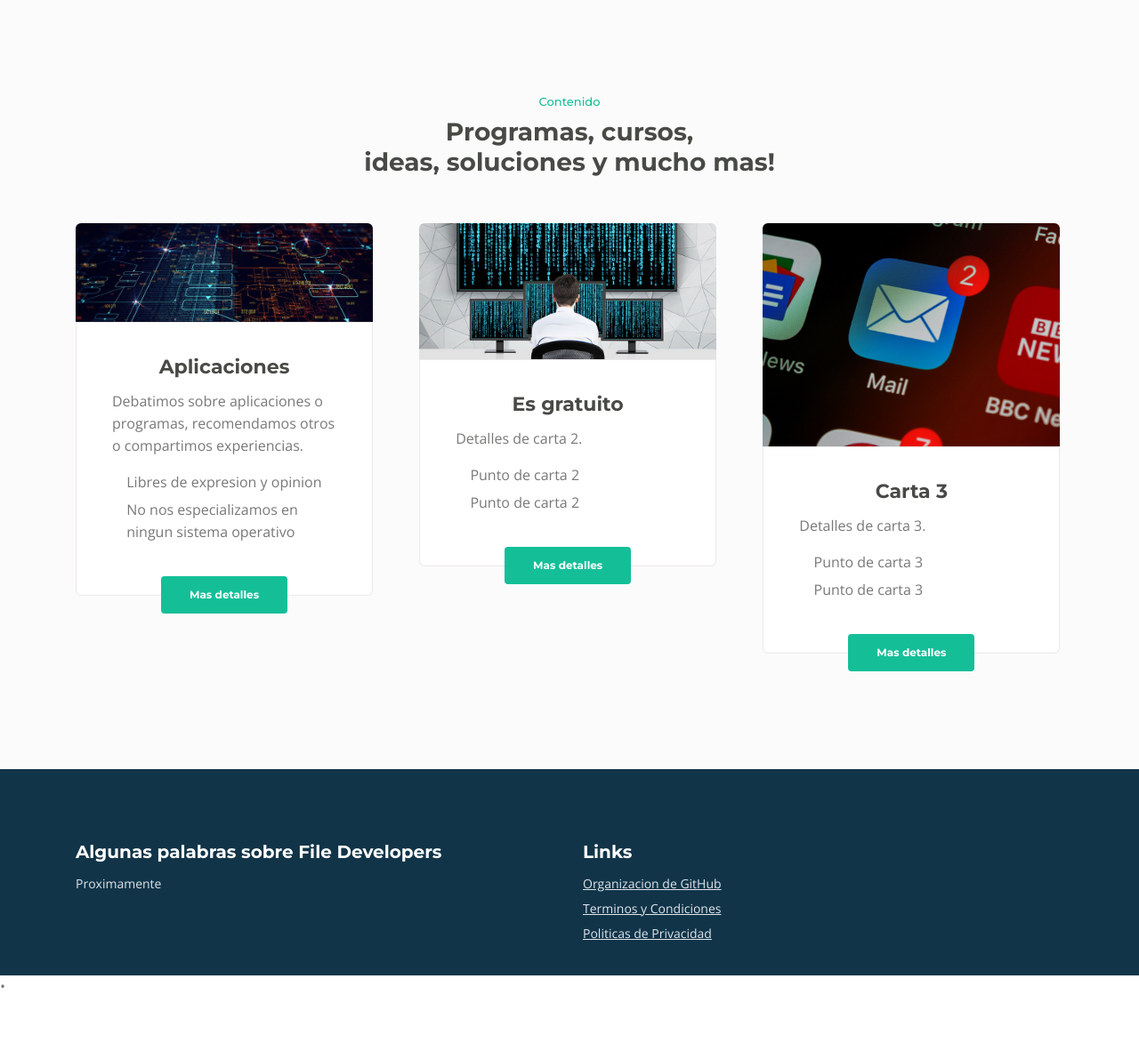
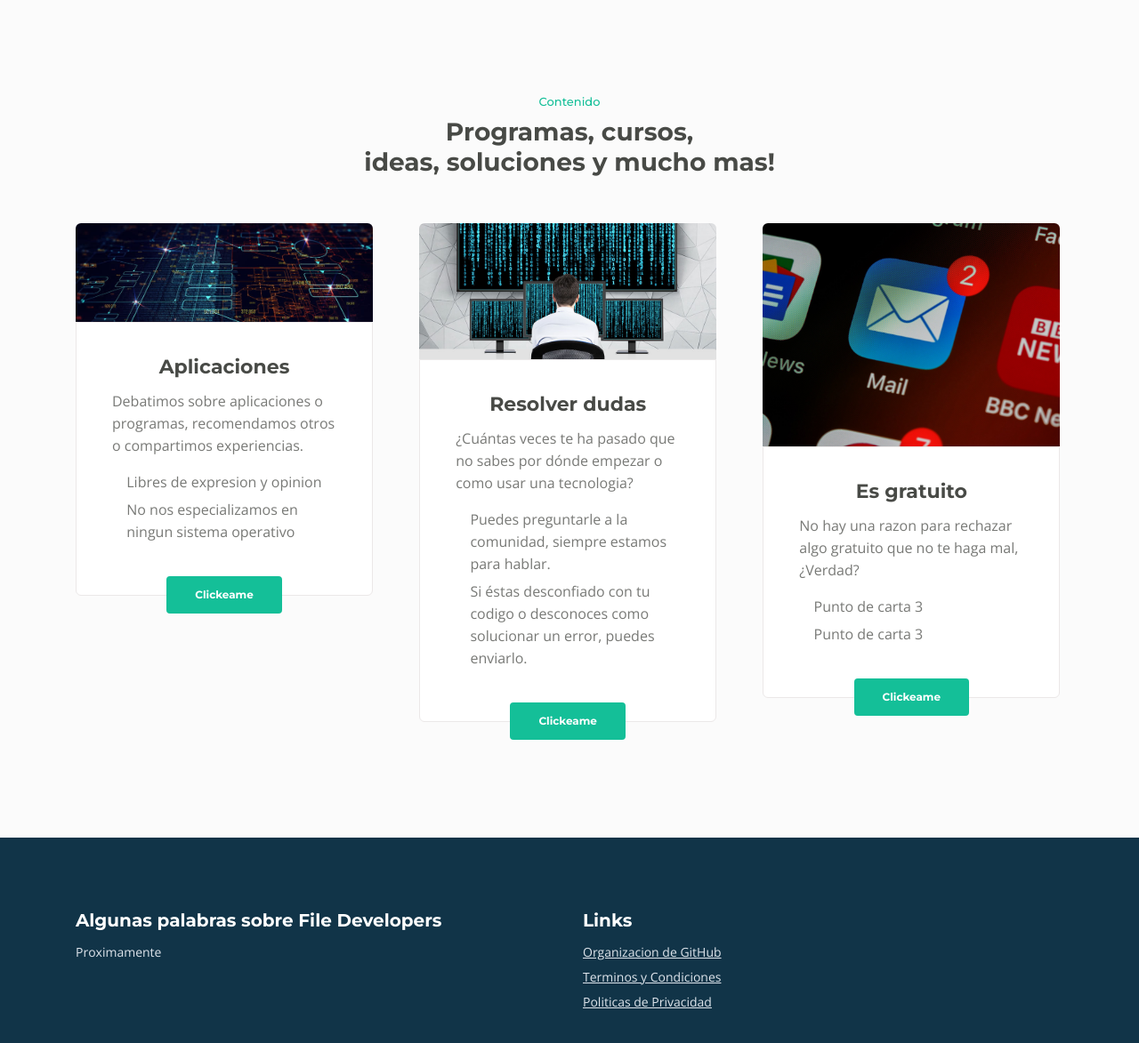
Before and after one commit to file-developers/web, a Flask app: page / in a window 1280 px wide. Shown: the part 1783-2956 px from the top of the page at 89% size. Before the commit the page ends 2894 px from the top, so only its background shows below. Run offline with Flask 2, Linux system fonts and the light colour scheme; some libraries are stand-ins or nearby versions; some web fonts are replaced.

Commit message:
Index Changes

```diff
--- a/templates/index.html
+++ b/templates/index.html
@@ -120,7 +120,7 @@
           </div>
 
           <div class="button-container">
-            <a href="/#callMe" class="btn-solid-reg page-scroll">Mas detalles</a>
+            <a href="https://discord.com/invite/FeTP4PE" class="btn-solid-reg page-scroll">Clickeame</a>
           </div>
         </div>
         <!-- End of Card -->
@@ -131,22 +131,22 @@
             <img src="{{ url_for('static', filename='img/services-2.jpg') }}" alt="Servicio 2" class="img-fluid">
           </div>
           <div class="card-body">
-            <h3 class="card-title">Es gratuito</h3>
-            <p>Detalles de carta 2.</p>
+            <h3 class="card-title">Resolver dudas</h3>
+            <p>¿Cuántas veces te ha pasado que no sabes por dónde empezar o como usar una tecnologia?</p>
             <ul class="list-unstyled li-space-lg">
               <li class="media">
                 <i class="fas fa-square"></i>
-                <div class="media-body">Punto de carta 2</div>
+                <div class="media-body">Puedes preguntarle a la comunidad, siempre estamos para hablar.</div>
               </li>
               <li class="media">
                 <i class="fas fa-square"></i>
-                <div class="media-body">Punto de carta 2</div>
+                <div class="media-body">Si éstas desconfiado con tu codigo o desconoces como solucionar un error, puedes enviarlo.</div>
               </li>
             </ul>
           </div>
 
           <div class="button-container">
-            <a href="/#callMe" class="btn-solid-reg page-scroll">Mas detalles</a>
+            <a href="https://discord.com/invite/FeTP4PE" class="btn-solid-reg page-scroll">Clickeame</a>
           </div>
         </div>
         <!-- End of Card 2 -->
@@ -157,8 +157,8 @@
             <img src="{{ url_for('static', filename='img/cardimage3.jpg') }}" alt="Servicio 1" class="img-fluid">
           </div>
           <div class="card-body">
-            <h3 class="card-title">Carta 3</h3>
-            <p>Detalles de carta 3.</p>
+            <h3 class="card-title">Es gratuito</h3>
+            <p>No hay una razon para rechazar algo gratuito que no te haga mal, ¿Verdad?</p>
             <ul class="list-unstyled li-space-lg">
               <li class="media">
                 <i class="fas fa-square"></i>
@@ -171,7 +171,7 @@
             </ul>
           </div>
           <div class="button-container">
-            <a href="/#callMe" class="btn-solid-reg page-scroll">Mas detalles</a>
+            <a href="https://discord.com/invite/FeTP4PE" class="btn-solid-reg page-scroll">Clickeame</a>
           </div>
         </div>
         <!-- End of Card 3 -->
```
